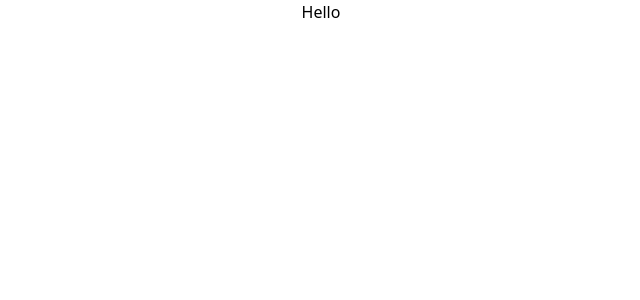
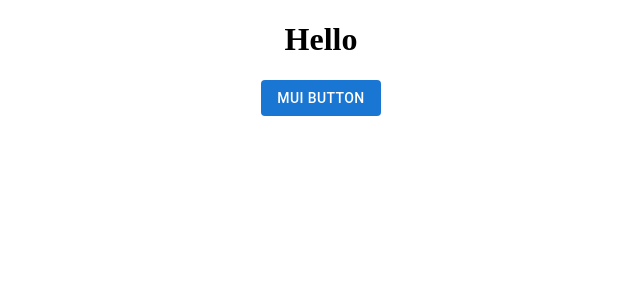
Before and after one commit to SkaleDevs/dashboard-project, a React (Vite) app: page / in a window 1280 px wide. Shown: the top 300 px of the page, without its empty margins (319-959 px from the left). Built offline with nearby package versions, Linux system fonts and the light colour scheme.

Commit message:
added MUI

```diff
--- a/package.json
+++ b/package.json
@@ -8,6 +8,9 @@
     "preview": "vite preview"
   },
   "dependencies": {
+    "@emotion/react": "^11.8.2",
+    "@emotion/styled": "^11.8.1",
+    "@mui/material": "^5.5.3",
     "react": "^17.0.2",
     "react-dom": "^17.0.2"
   },
--- a/src/App.jsx
+++ b/src/App.jsx
@@ -1,3 +1,4 @@
+import { Button } from '@mui/material'
 import './App.css'
 
 function App() {
@@ -5,6 +6,7 @@ function App() {
   return (
     <div className="App">
      <h1>Hello</h1>
+     <Button variant='contained' className='hover:shadow-xl hover:shadow-blue-200 shadow-none'>MUI Button</Button>
     </div>
   )
 }
--- a/src/index.css
+++ b/src/index.css
@@ -1,3 +1,3 @@
-@tailwind base;
+/* @tailwind base; */
 @tailwind components;
 @tailwind utilities;
--- a/src/main.jsx
+++ b/src/main.jsx
@@ -2,10 +2,13 @@ import React from 'react'
 import ReactDOM from 'react-dom'
 import './index.css'
 import App from './App'
+import { StyledEngineProvider } from '@mui/material'
 
 ReactDOM.render(
   <React.StrictMode>
-    <App />
+    <StyledEngineProvider>
+      <App />
+    </StyledEngineProvider>
   </React.StrictMode>,
   document.getElementById('root')
 )
--- a/tailwind.config.js
+++ b/tailwind.config.js
@@ -2,6 +2,7 @@ module.exports = {
   content: [
     "./src/**/*.{js,jsx,ts,tsx}",
   ],
+  important: "#root",
   theme: {
     extend: {},
   },
```
Also changed, not shown: 1 other file (tests, documents, lock files or other folders).
